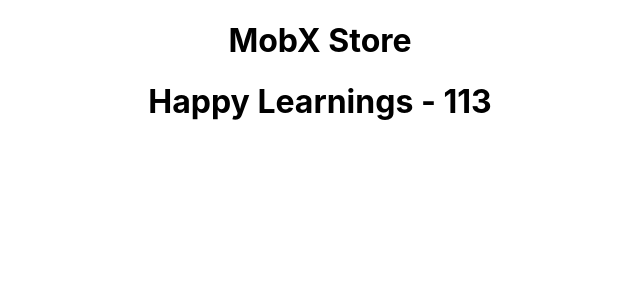
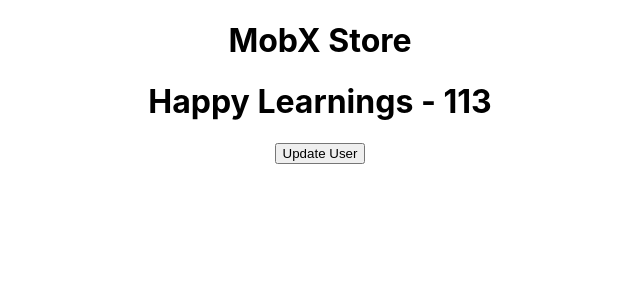
Before and after one commit to AmirMustafa/react-mobx-todo, a React (Create React App) app: page / in a window 1280 px wide. Shown: the top 300 px of the page, without its empty margins (320-960 px from the left). Built offline with nearby package versions, Linux system fonts and the light colour scheme.

Commit message:
feat: update user name in mobx store

```diff
--- a/src/UserStore.js
+++ b/src/UserStore.js
@@ -19,25 +19,24 @@
     }
 
     get totalSubject() {
+        console.log(`getter`);
         return this.userInfo.subject.length;
     }
 
     logUserDetails = () => {
-        console.log(`Subject length: ${this.totalSubject()}`);
+        console.log(`Subject length: ${this.totalSubject}`);
     }
 
     updateUser = (name) => {
-        return 'NA';
+        this.userInfo.name = name;
     }
 
     addSubject = (data) => {
         return 'NA';
     }
 
-
-
     prefetchData = () => {
-        console.log('printing prefetchData...');
+        console.log('run in action...');
     }
 }
 export default UserStore;
--- a/src/components/Home.js
+++ b/src/components/Home.js
@@ -2,10 +2,14 @@
 import { observer } from "mobx-react-lite"
 
 function Home({ store }) {
+    const changeUser = () => {
+        store.updateUser("New data");
+    }
     return (
         <div className="App">
             <h1>MobX Store</h1>
             <h1>{store.userInfo.name} - {store.userInfo.id}</h1>
+            <button onClick={changeUser}>Update User</button>
         </div>
     );
 }
```
